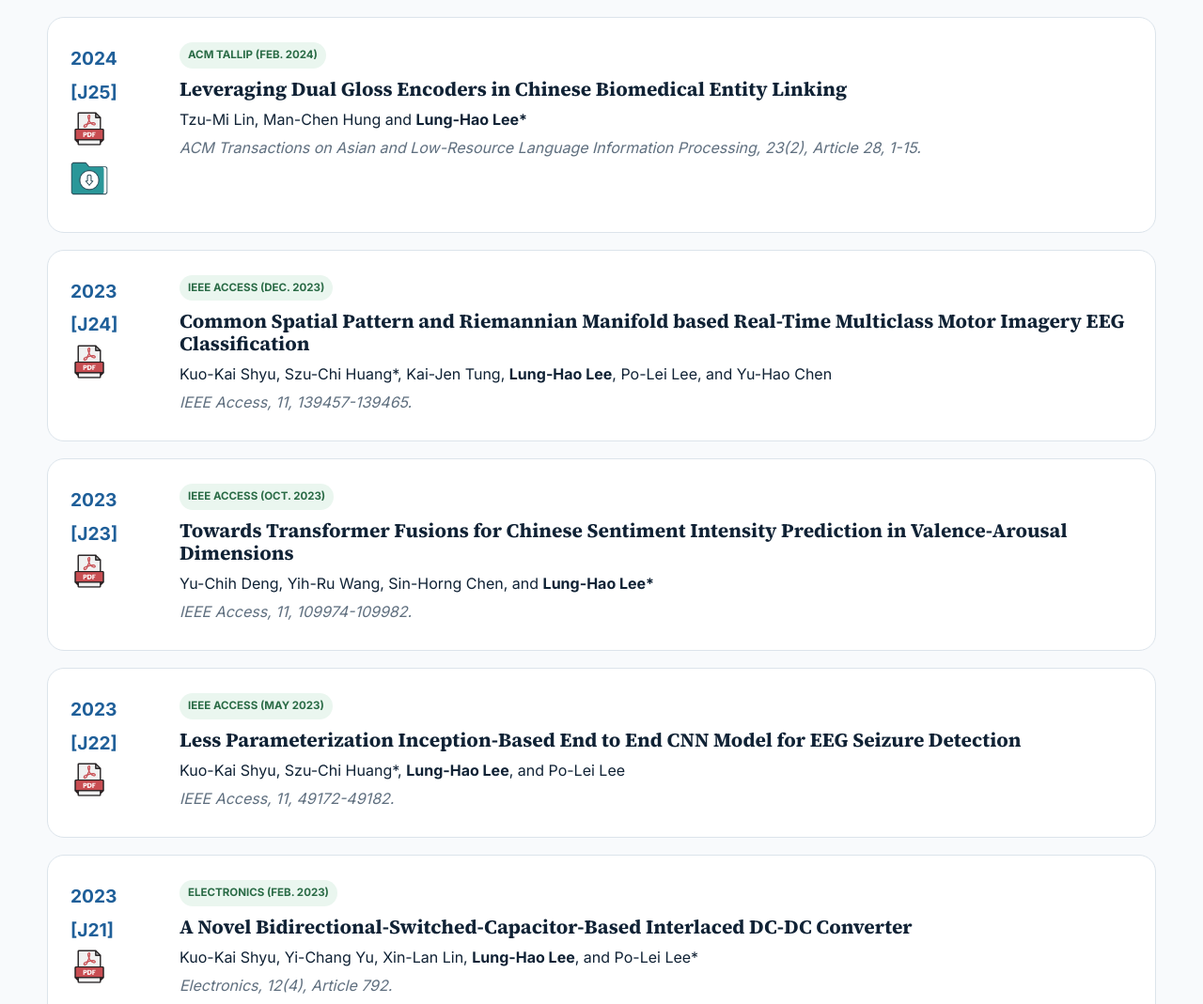
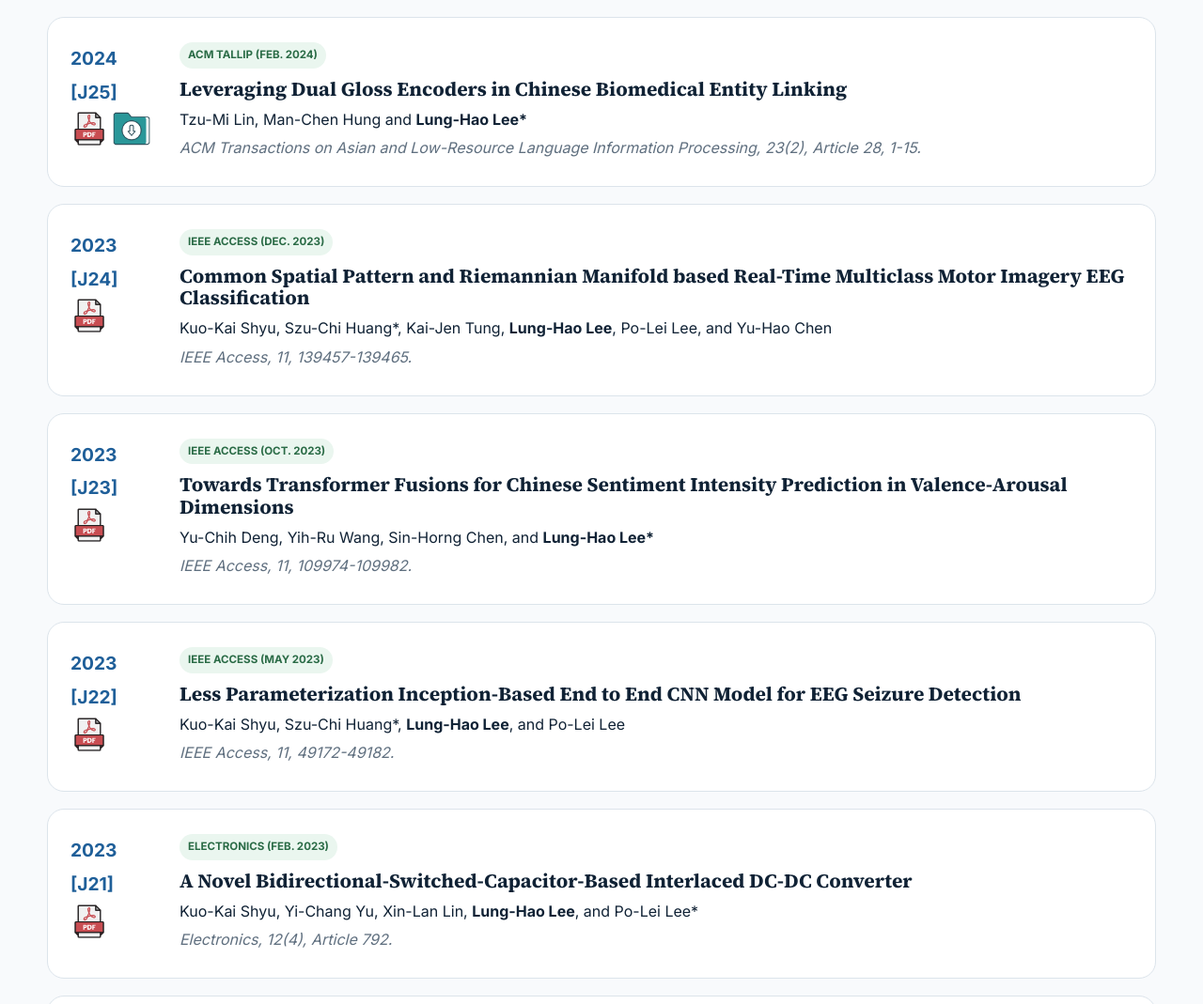
Before and after one commit to lunghaolee/lunghaolee.github.io, a plain HTML site: page publications.html in a window 1280 px wide. Shown: the part 1434-2503 px from the top of the page at 94% size. Drawn offline with Linux system fonts and the light colour scheme.

Commit message:
Add files via upload

```diff
--- a/publications.html
+++ b/publications.html
@@ -35,7 +35,7 @@
 
 <main>
 
-<section class="page-hero"><div class="container"><p class="section-kicker">Research Output</p><h1>Publications</h1><p> 29 Journal articles, 80 conference papers, and Preprints.</p></div></section>
+<section class="page-hero"><div class="container"><p class="section-kicker">Research Output</p><h1>Publications</h1><p> 29 Journal articles, 80 conference papers, and preprints.</p></div></section>
 <section class="section"><div class="container publication-sections">
   <section><div class="section-head"><div><p class="section-kicker">Peer-reviewed</p><h2>Journal Articles</h2></div></div>
   <div class="publication-list">
@@ -85,8 +85,8 @@
 
     <article class="publication-item">
       <div class="pub-year"><p>2024</p><p>[J25]</p>
-      <p><a href="https://dl.acm.org/doi/pdf/10.1145/3638555" target="_blank"><img src="assets/pdf.png" width="40" height="40"></a></p>
-      <p><a href="https://github.com/NYCU-NLP/Chinese-HealthWSD-Corpus" target="_blank"><img src="assets/dataset.png" width="40" height="40"></a></p>
+      <p><a href="https://dl.acm.org/doi/pdf/10.1145/3638555" target="_blank"><img src="assets/pdf.png" width="40" height="40"></a>
+      <a href="https://github.com/NYCU-NLP/Chinese-HealthWSD-Corpus" target="_blank"><img src="assets/dataset.png" width="40" height="40"></a></p>
       </div>
       <div><span class="pub-badge journal">ACM TALLIP (Feb. 2024)</span>
         <h3>Leveraging Dual Gloss Encoders in Chinese Biomedical Entity Linking</h3>
@@ -163,8 +163,8 @@
 
     <article class="publication-item">
       <div class="pub-year"><p>2022</p><p>[J18]</p>
-      <p><a href="https://dl.acm.org/doi/pdf/10.1145/3489141" target="_blank"><img src="assets/pdf.png" width="40" height="40"></a></p>
-      <p><a href="https://github.com/NYCU-NLP/Chinese-EmoBank" target="_blank"><img src="assets/dataset.png" width="40" height="40"></a></p>
+      <p><a href="https://dl.acm.org/doi/pdf/10.1145/3489141" target="_blank"><img src="assets/pdf.png" width="40" height="40"></a>
+      <a href="https://github.com/NYCU-NLP/Chinese-EmoBank" target="_blank"><img src="assets/dataset.png" width="40" height="40"></a></p>
       </div>
       <div><span class="pub-badge journal">ACM TALLIP (July 2022)</span>
         <h3>Chinese EmoBank: Building Valence-Arousal Resources for Dimensional Sentiment Analysis</h3>
@@ -208,8 +208,8 @@
 
     <article class="publication-item">
             <div class="pub-year"><p>2021</p><p>[J14]</p>
-      <p><a href="https://doi.org/10.1109/JBHI.2020.3048700" target="_blank"><img src="assets/doi.png" width="35" height="35"></a></p>
-      <p><a href="https://github.com/NYCU-NLP/Chinese-HealthNER-Corpus" target="_blank"><img src="assets/dataset.png" width="40" height="40"></a></p>
+      <p><a href="https://doi.org/10.1109/JBHI.2020.3048700" target="_blank"><img src="assets/doi.png" width="35" height="35"></a>
+      <a href="https://github.com/NYCU-NLP/Chinese-HealthNER-Corpus" target="_blank"><img src="assets/dataset.png" width="40" height="40"></a></p>
       </div>
       <div><span class="pub-badge journal">IEEE JBHI (July 2021)</span>
         <h3>Multiple Embeddings Enhanced Multi-Graph Neural Networks for Chinese Healthcare Named Entity Recognition</h3>
@@ -310,7 +310,7 @@
       <div class="pub-year"><p>2026</p><p>[J05]</p>
       <p><a href="" target="_blank"><img src="assets/doi.png" width="35" height="35"></a></p>
       </div>
-      <div><span class="pub-badge journal">JoEMLS</span>
+      <div><span class="pub-badge journal">JoEMLS (July 2026)</span>
         <h3>正體中文科學文獻語意相似句辨識：句向量表示模型之評估與微調</h3>
         <p>古蕬瑋、曾元顯*、<strong>李龍豪</strong>、楊平、楊德倫</p>
         <p class="venue">教育資料與圖書館學。第63卷，第2期，2026年7月，第193-219頁。</p>
@@ -368,8 +368,8 @@
   <div class="publication-list">
     <article class="publication-item">
       <div class="pub-year"><p>2026</p><p>[C80]</p>
-      <p><a href="https://aclanthology.org/2026.acl-long.1881.pdf" target="_blank"><img src="assets/pdf.png" width="40" height="40"></a></p>
-      <p><a href="https://github.com/DimABSA/DimABSA2026" target="_blank"><img src="assets/dataset.png" width="40" height="40"></a></p>
+      <p><a href="https://aclanthology.org/2026.acl-long.1881.pdf" target="_blank"><img src="assets/pdf.png" width="40" height="40"></a>
+      <a href="https://github.com/DimABSA/DimABSA2026" target="_blank"><img src="assets/dataset.png" width="40" height="40"></a></p>
       </div>
       <div><span class="pub-badge">ACL-2026</span>
         <h3>DimABSA: Building Multilingual and Multidomain Datasets for Dimensional Aspect-Based Sentiment Analysis</h3>
@@ -380,8 +380,8 @@
 
     <article class="publication-item">
       <div class="pub-year"><p>2026</p><p>[C79]</p>
-      <p><a href="https://aclanthology.org/2026.semeval-1.452.pdf" target="_blank"><img src="assets/pdf.png" width="40" height="40"></a></p>
-      <p><a href="https://github.com/DimABSA/DimABSA2026" target="_blank"><img src="assets/dataset.png" width="40" height="40"></a></p>
+      <p><a href="https://aclanthology.org/2026.semeval-1.452.pdf" target="_blank"><img src="assets/pdf.png" width="40" height="40"></a>
+      <a href="https://github.com/DimABSA/DimABSA2026" target="_blank"><img src="assets/dataset.png" width="40" height="40"></a></p>
       </div>
       <div><span class="pub-badge">SemEval-2026</span>
         <h3>SemEval-2026 Task 3: Dimensional Aspect-Based Sentiment Analysis (DimABSA)</h3>
@@ -403,8 +403,8 @@
 
     <article class="publication-item">
       <div class="pub-year"><p>2025</p><p>[C77]</p>
-      <p><a href="https://aclanthology.org/2025.rocling-main.41.pdf" target="_blank"><img src="assets/pdf.png" width="40" height="40"></a></p>
-      <p><a href="https://github.com/NYCU-NLP/ROCLING-2025-ST-DSA-MST" target="_blank"><img src="assets/dataset.png" width="40" height="40"></a></p>
+      <p><a href="https://aclanthology.org/2025.rocling-main.41.pdf" target="_blank"><img src="assets/pdf.png" width="40" height="40"></a>
+      <a href="https://github.com/NYCU-NLP/ROCLING-2025-ST-DSA-MST" target="_blank"><img src="assets/dataset.png" width="40" height="40"></a></p>
       </div>
       <div><span class="pub-badge">ROCLING-2025</span>
         <h3>ROCLING-2025 Shared Task: Chinese Dimensional Sentiment Analysis for Medical Self-reflection Texts</h3>
@@ -470,8 +470,8 @@
 
     <article class="publication-item">
       <div class="pub-year"><p>2024</p><p>[C71]</p>
-      <p><a href="https://aclanthology.org/2024.sighan-1.19.pdf" target="_blank"><img src="assets/pdf.png" width="40" height="40"></a></p>
-      <p><a href="https://github.com/NYCU-NLP/SIGHAN2024-dimABSA" target="_blank"><img src="assets/dataset.png" width="40" height="40"></a></p>
+      <p><a href="https://aclanthology.org/2024.sighan-1.19.pdf" target="_blank"><img src="assets/pdf.png" width="40" height="40"></a>
+      <a href="https://github.com/NYCU-NLP/SIGHAN2024-dimABSA" target="_blank"><img src="assets/dataset.png" width="40" height="40"></a></p>
       </div>
       <div><span class="pub-badge">SIGHAN-2024</span>
         <h3>Overview of the SIGHAN 2024 Shared Task for Chinese Dimensional Aspect-Based Sentiment Analysis</h3>
@@ -504,8 +504,8 @@
 
     <article class="publication-item">
       <div class="pub-year"><p>2023</p><p>[C68]</p>
-      <p><a href="https://aclanthology.org/2023.rocling-1.42.pdf" target="_blank"><img src="assets/pdf.png" width="40" height="40"></a></p>
-      <p><a href="https://github.com/NYCU-NLP/ROCLING-2023-ST-MultiNERHealth" target="_blank"><img src="assets/dataset.png" width="40" height="40"></a></p>
+      <p><a href="https://aclanthology.org/2023.rocling-1.42.pdf" target="_blank"><img src="assets/pdf.png" width="40" height="40"></a>
+      <a href="https://github.com/NYCU-NLP/ROCLING-2023-ST-MultiNERHealth" target="_blank"><img src="assets/dataset.png" width="40" height="40"></a></p>
       </div>
       <div><span class="pub-badge">ROCLING-2023</span>
         <h3>Overview of the ROCLING 2023 Shared Task for Chinese Multi-genre Named Entity Recognition in the Healthcare Domain</h3>
@@ -560,8 +560,8 @@
 
     <article class="publication-item">
       <div class="pub-year"><p>2022</p><p>[C63]</p>
-      <p><a href="https://library.apsce.net/index.php/ICCE/article/view/4531/4406" target="_blank"><img src="assets/pdf.png" width="40" height="40"></a></p>
-      <p><a href="https://github.com/NYCU-NLP/CMLGED" target="_blank"><img src="assets/dataset.png" width="40" height="40"></a></p>
+      <p><a href="https://library.apsce.net/index.php/ICCE/article/view/4531/4406" target="_blank"><img src="assets/pdf.png" width="40" height="40"></a>
+      <a href="https://github.com/NYCU-NLP/CMLGED" target="_blank"><img src="assets/dataset.png" width="40" height="40"></a></p>
       </div>
       <div><span class="pub-badge">ICCE-2022</span>
         <h3>Evaluating the Performance of Chinese Multi-Label Grammatical Error Detection Using Deep Neural Networks</h3>
@@ -572,8 +572,8 @@
 
     <article class="publication-item">
       <div class="pub-year"><p>2022</p><p>[C62]</p>
-      <p><a href="https://aclanthology.org/2022.rocling-1.46.pdf" target="_blank"><img src="assets/pdf.png" width="40" height="40"></a></p>
-      <p><a href="https://github.com/NYCU-NLP/ROCLING-2022-ST-CHNER" target="_blank"><img src="assets/dataset.png" width="40" height="40"></a></p>
+      <p><a href="https://aclanthology.org/2022.rocling-1.46.pdf" target="_blank"><img src="assets/pdf.png" width="40" height="40"></a>
+      <a href="https://github.com/NYCU-NLP/ROCLING-2022-ST-CHNER" target="_blank"><img src="assets/dataset.png" width="40" height="40"></a></p>
       </div>
       <div><span class="pub-badge">ROCLING-2022</span>
         <h3>Overview of the ROCLING 2022 Shared Task for Chinese Healthcare Named Entity Recognition</h3>
@@ -715,8 +715,8 @@
 
     <article class="publication-item">
       <div class="pub-year"><p>2018</p><p>[C49]</p>
-      <p><a href="https://aclanthology.org/L18-1363.pdf" target="_blank"><img src="assets/pdf.png" width="40" height="40"></a></p>
-      <p><a href="https://github.com/NYCU-NLP/TOCFL" target="_blank"><img src="assets/dataset.png" width="40" height="40"></a></p>
+      <p><a href="https://aclanthology.org/L18-1363.pdf" target="_blank"><img src="assets/pdf.png" width="40" height="40"></a>
+      <a href="https://github.com/NYCU-NLP/TOCFL" target="_blank"><img src="assets/dataset.png" width="40" height="40"></a></p>
       </div>
       <div><span class="pub-badge">LREC-2018</span>
         <h3>Building a TOCFL Learner Corpus for Chinese Grammatical Error Diagnosis</h3>
@@ -781,8 +781,8 @@
 
     <article class="publication-item">
       <div class="pub-year"><p>2016</p><p>[C43]</p>
-      <p><a href="https://aclanthology.org/W16-4906.pdf" target="_blank"><img src="assets/pdf.png" width="40" height="40"></a></p>
-      <p><a href="https://github.com/NYCU-NLP/NLPTEA-CGED" target="_blank"><img src="assets/dataset.png" width="40" height="40"></a></p>
+      <p><a href="https://aclanthology.org/W16-4906.pdf" target="_blank"><img src="assets/pdf.png" width="40" height="40"></a>
+      <a href="https://github.com/NYCU-NLP/NLPTEA-CGED" target="_blank"><img src="assets/dataset.png" width="40" height="40"></a></p>
       </div>
       <div><span class="pub-badge">NLPTEA-2016</span>
         <h3>Overview of the NLP-TEA 2016 Shared Task for Chinese Grammatical Error Diagnosis</h3>
@@ -848,8 +848,8 @@
 
     <article class="publication-item">
       <div class="pub-year"><p>2015</p><p>[C37]</p>
-      <p><a href="anthology.aclweb.org//W/W15/W15-4401.pdf" target="_blank"><img src="assets/pdf.png" width="40" height="40"></a></p>
-      <p><a href="https://github.com/NYCU-NLP/NLPTEA-CGED" target="_blank"><img src="assets/dataset.png" width="40" height="40"></a></p>
+      <p><a href="anthology.aclweb.org//W/W15/W15-4401.pdf" target="_blank"><img src="assets/pdf.png" width="40" height="40"></a>
+      <a href="https://github.com/NYCU-NLP/NLPTEA-CGED" target="_blank"><img src="assets/dataset.png" width="40" height="40"></a></p>
       </div>
       <div><span class="pub-badge">NLPTEA-2015</span>
         <h3>Overview of the NLP-TEA 2015 Shared Task for Chinese Grammatical Error Diagnosis</h3>
@@ -860,8 +860,8 @@
 
     <article class="publication-item">
       <div class="pub-year"><p>2015</p><p>[C36]</p>
-      <p><a href="anthology.aclweb.org//W/W15/W15-3106.pdf" target="_blank"><img src="assets/pdf.png" width="40" height="40"></a></p>
-      <p><a href="https://github.com/NYCU-NLP/SIGHAN-CSC" target="_blank"><img src="assets/dataset.png" width="40" height="40"></a></p>
+      <p><a href="anthology.aclweb.org//W/W15/W15-3106.pdf" target="_blank"><img src="assets/pdf.png" width="40" height="40"></a>
+      <a href="https://github.com/NYCU-NLP/SIGHAN-CSC" target="_blank"><img src="assets/dataset.png" width="40" height="40"></a></p>
       </div>
       <div><span class="pub-badge">SIGHAN-2015</span>
         <h3>Introduction to SIGHAN 2015 Bake-off for Chinese Spelling Check</h3>
@@ -905,8 +905,8 @@
 
     <article class="publication-item">
       <div class="pub-year"><p>2014</p><p>[C32]</p>
-      <p><a href="https://aclanthology.org/W14-6820.pdf" target="_blank"><img src="assets/pdf.png" width="40" height="40"></a></p>
-      <p><a href="https://github.com/NYCU-NLP/SIGHAN-CSC" target="_blank"><img src="assets/dataset.png" width="40" height="40"></a></p>
+      <p><a href="https://aclanthology.org/W14-6820.pdf" target="_blank"><img src="assets/pdf.png" width="40" height="40"></a>
+      <a href="https://github.com/NYCU-NLP/SIGHAN-CSC" target="_blank"><img src="assets/dataset.png" width="40" height="40"></a></p>
       </div>
       <div><span class="pub-badge">CLP-2014</span>
         <h3>Overview of SIGHAN 2014 Bake-off for Chinese Spelling Check</h3>
@@ -972,8 +972,8 @@
 
     <article class="publication-item">
       <div class="pub-year"><p>2013</p><p>[C26]</p>
-      <p><a href="https://aclanthology.org/W13-4406.pdf" target="_blank"><img src="assets/pdf.png" width="40" height="40"></a></p>
-      <p><a href="https://github.com/NYCU-NLP/SIGHAN-CSC" target="_blank"><img src="assets/dataset.png" width="40" height="40"></a></p>
+      <p><a href="https://aclanthology.org/W13-4406.pdf" target="_blank"><img src="assets/pdf.png" width="40" height="40"></a>
+      <a href="https://github.com/NYCU-NLP/SIGHAN-CSC" target="_blank"><img src="assets/dataset.png" width="40" height="40"></a></p>
       </div>
       <div><span class="pub-badge">SIGHAN-2013</span>
         <h3>Chinese Spelling Check Evaluation at SIGHAN Bake-off 2013</h3>
@@ -1286,7 +1286,7 @@
 <footer class="site-footer">
   <div class="container footer-grid">
     <div>
-      <strong>© 2026 Lung-Hao Lee. Built for GitHub Pages. Last Updared: July 17, 2026</strong>
+      <strong>© 2026 Lung-Hao Lee. Built for GitHub Pages. Last Updared: September 5, 2026</strong>
     </div>
 </footer>
 <script src="site.js"></script>
```
